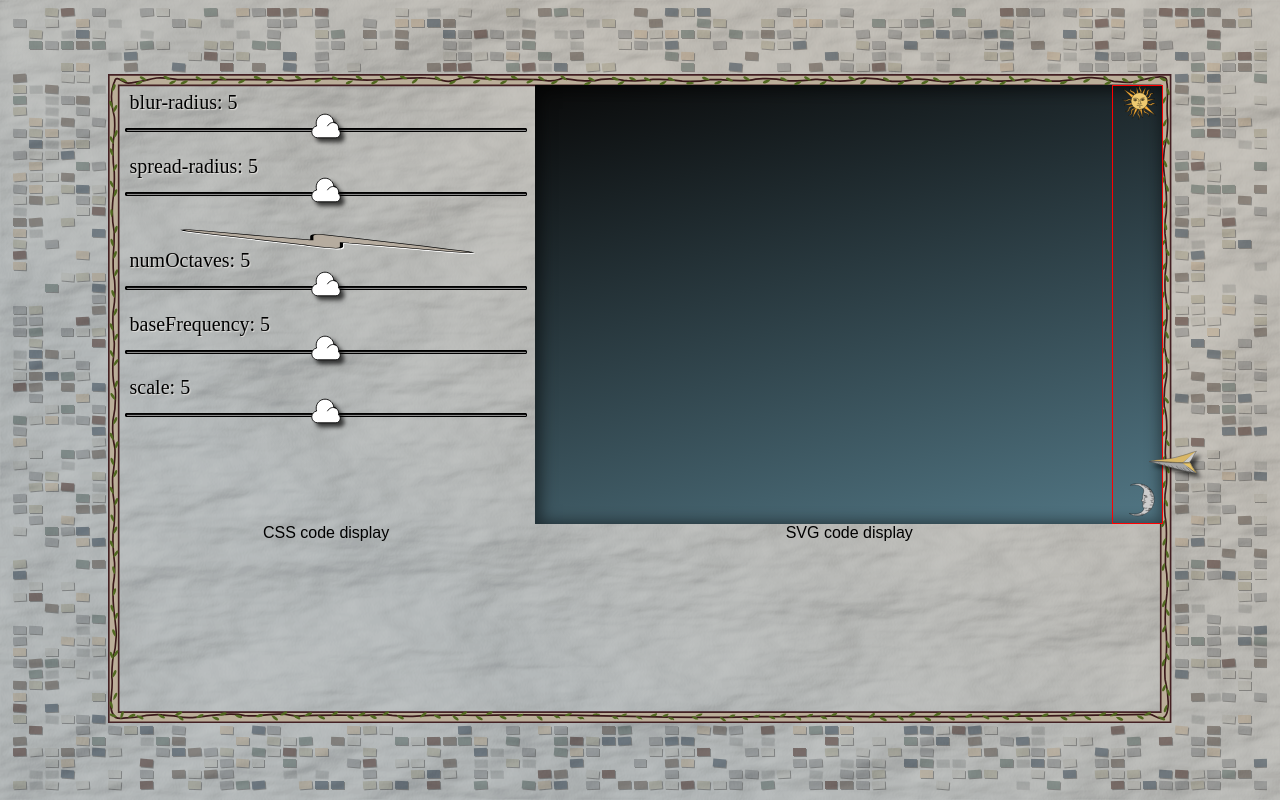
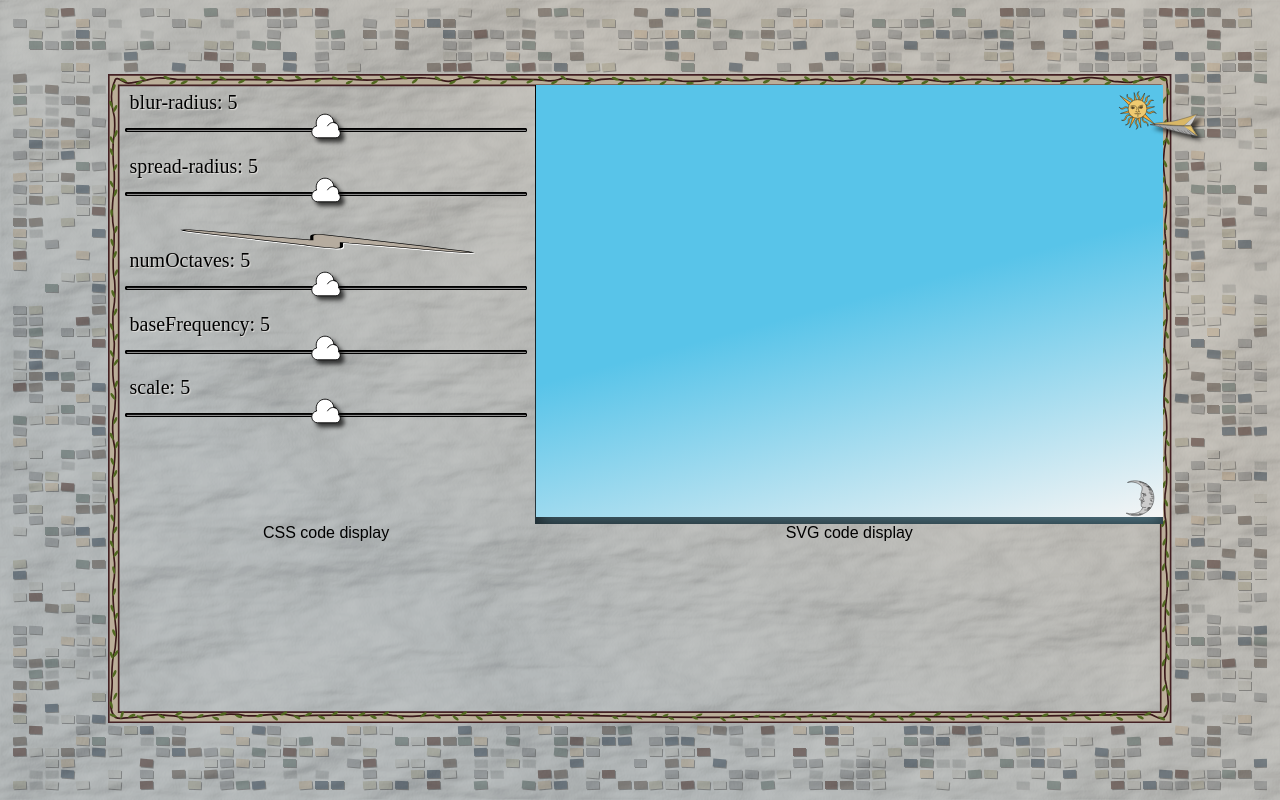
Before and after one commit to beauhaus/Nephele, a React (Vite) app: page / in a window 1280 px wide. Built offline with nearby package versions, Linux system fonts and the light colour scheme; a web font is replaced by a local one.

Commit message:
adds working values on DayLayerOverlay.js

```diff
--- a/src/CloudDisplay.js
+++ b/src/CloudDisplay.js
@@ -1,8 +1,9 @@
-import React, { useState } from "react";
+import React, { Component, useState } from "react";
 import styled from "styled-components";
 import SkySlider from "./Sliders/SkySlider";
 import moonIcon from "./images/moonIcon.svg";
 import sunIcon from "./images/sunIcon.svg";
+import DayLayerOverlay from "./DayLayerOverlay";
 
 // const sliderThumbStyles = props => props;
 const StyledCloudDisplay = styled.section`
@@ -15,9 +16,9 @@ const StyledCloudDisplay = styled.section`
   box-shadow: inset 2px 2px 15px 4px rgba(0, 0, 0, 0.5);
   /* z-index: 1; */
   & img {
-    width: 35px;
-    height: 35px;
-    margin-right: 0.5vw;
+    width: 3vw;
+    margin: 0.5vw;
+    z-index: 1;
     &#sunIcon {
       grid-column: 6;
       grid-row: 1;
@@ -30,14 +31,27 @@ const StyledCloudDisplay = styled.section`
   }
 `;
 
-const CloudDisplay = props => {
+class CloudDisplay extends Component {
+  state = {
+    skyVal: 50
+  };
+  skySliderValUpdate = input => {
+    this.setState({ skyVal: input });
+    console.log("updated!", input);
+  };
+  render() {
     return (
       <StyledCloudDisplay className="cloud-display">
+        <DayLayerOverlay opacityVal={this.state.skyVal} />
         <img id="moonIcon" src={moonIcon} alt="moon" />
         <img id="sunIcon" src={sunIcon} alt="sun" />
-      <SkySlider attrRef="night-day" />
+        <SkySlider
+          skySliderValUpdate={this.skySliderValUpdate}
+          skyVal={this.state.skyVal}
+        />
       </StyledCloudDisplay>
     );
-};
+  }
+}
 export default CloudDisplay;
 // <img src="http://placebear.com/800/000" alt="bear" />;
--- /dev/null
+++ b/src/DayLayerOverlay.js
@@ -0,0 +1,17 @@
+import React, { Component } from "react";
+import styled from "styled-components";
+
+const stylesStore = props => `opacity: ${props.opacityVal / 10}`;
+
+const StyledDayLayerOverlay = styled.div`
+  width: 49vw;
+  height: 54vh;
+  background: linear-gradient(165deg, #58c4e9 50%, #f5f5f5 100%);
+  position: absolute;
+  ${props => stylesStore(props)};
+`;
+const DayLayerOverlay = props => {
+  return <StyledDayLayerOverlay id="day-layer" opacityVal={props.opacityVal} />;
+};
+
+export default DayLayerOverlay;
--- a/src/Sliders/DynamicSlider.js
+++ b/src/Sliders/DynamicSlider.js
@@ -19,7 +19,6 @@ class DynamicSlider extends Component {
         <p className="attr-reference">
           {slider.attrRef}: {this.state.updatingVal || slider.max / 2}
         </p>
-
         <input
           onChange={e => this.slideChangeHandler(e, slider.attrRef)}
           // onBlur={e => slideChangeHandler(e)}
--- a/src/Sliders/SkySlider.js
+++ b/src/Sliders/SkySlider.js
@@ -3,18 +3,12 @@ import styled from "styled-components";
 
 import arrowThumbIcon from "../images/arrow_thumb.svg";
 
-const stylesStore = ({ input }) => {
-  return `
-  border: 1px solid red;
-  `;
-};
-
-const StyledNightDayLabel = styled.label`
+const StyledSkyLabel = styled.label`
   grid-column: 6;
   grid-row: 1/8;
   position: relative;
   width: 4vw;
-  &#night-day input[type="range"] {
+  &#sky input[type="range"] {
     /* margin: auto -1rem auto auto; */
     transform-origin: 50% 50%;
     transform: translateX(50%) translateY(50%) rotate(270deg);
@@ -26,7 +20,7 @@ const StyledNightDayLabel = styled.label`
     cursor: pointer;
     background: transparent;
   }
-  &#night-day input[type="range"]::-webkit-slider-thumb {
+  &#sky input[type="range"]::-webkit-slider-thumb {
     -webkit-appearance: none;
     /* border-width: 0px; */
     height: 50px;
@@ -43,7 +37,7 @@ const StyledNightDayLabel = styled.label`
     transform: translateX(70%) translateY(20%) rotate(90deg);
     filter: drop-shadow(4px 4px 2px rgba(0, 0, 0, 0.7));
   }
-  &#night-day input[type="range"]::-moz-range-thumb {
+  &#sky input[type="range"]::-moz-range-thumb {
     border-width: 0px;
     height: 50px;
     width: 50px;
@@ -51,7 +45,6 @@ const StyledNightDayLabel = styled.label`
     background-size: contain;
     background-repeat: no-repeat;
     background-position: center top;
-    /* border: 1px solid red; */
     transform: rotate(90deg);
     cursor: pointer;
     filter: drop-shadow(4px 4px 2px rgba(0, 0, 0, 0.7));
@@ -59,37 +52,36 @@ const StyledNightDayLabel = styled.label`
   & input[type="range"]:focus {
     outline: none; /* Removes the blue border. You should probably do some kind of focus styling for accessibility reasons though. */
   }
-  ${props => stylesStore(props)};
 `;
+/* ${props => stylesStore(props)}; */
 class SkySlider extends Component {
   state = {
-    nightDayValue: 5
+    skyValue: 50,
+    updatingVal: ""
   };
 
   slideChangeHandler(e) {
-    // console.log("e.tgt", e.target);
     const { value } = e.target;
-    // console.log("val: ", value);
-    // console.log("props: ", this.props);
-    this.setState({ nightDayValue: value });
-    this.props.skySliderValUpdate(this.props.attrRef, value);
+    this.setState({ updatingVal: value });
+    this.props.skySliderValUpdate(value);
   }
+
   render() {
     return (
-      <StyledNightDayLabel
-        id="night-day"
-        htmlFor="night-day-slider"
-        className={`${this.props.attrRef}-label slider-label`}
+      <StyledSkyLabel
+        id="sky"
+        htmlFor="sky-slider"
+        className={"sky-label slider-label"}
       >
         <input
           onChange={e => this.slideChangeHandler(e)}
           // onBlur={e => this.slideChangeHandler(e)}
           type="range"
           min={1}
-          max={100}
-          value={this.state.nightDayValue}
+          max={10}
+          value={this.props.skyVal || 50}
         />
-      </StyledNightDayLabel>
+      </StyledSkyLabel>
     );
   }
 }
--- a/src/style.css
+++ b/src/style.css
@@ -83,6 +83,8 @@ h3 {
   color: #ad73ad;
   color: #6dc5ab;
   color: #e2846c;
+  color: hsla(0, 63%, 44%);
+
   color: #bbae99;
   color: rgba(68, 33, 36, 0.952);
   color: rgb(245, 226, 202);
@@ -94,6 +96,12 @@ h3 {
   color: #e2e0dd;
   color: #dfddd7;
   color: #838383;
-  -moz-border-bottom-colors: #272626;
+  /* -moz-border-bottom-colors: #272626; */
+  /*These colors are used for dark sky */
+  color: hsl(0, 0%, 4%);
+  color: #95dff8;
+  background: #58c4e9;
+  color: #f5f5f5;
+
   /* border-bottom-width: 2px; */
 }
```
Also changed, not shown: 1 other file (tests, documents, lock files or other folders). Lines whose indentation alone changed are shown as unchanged.
